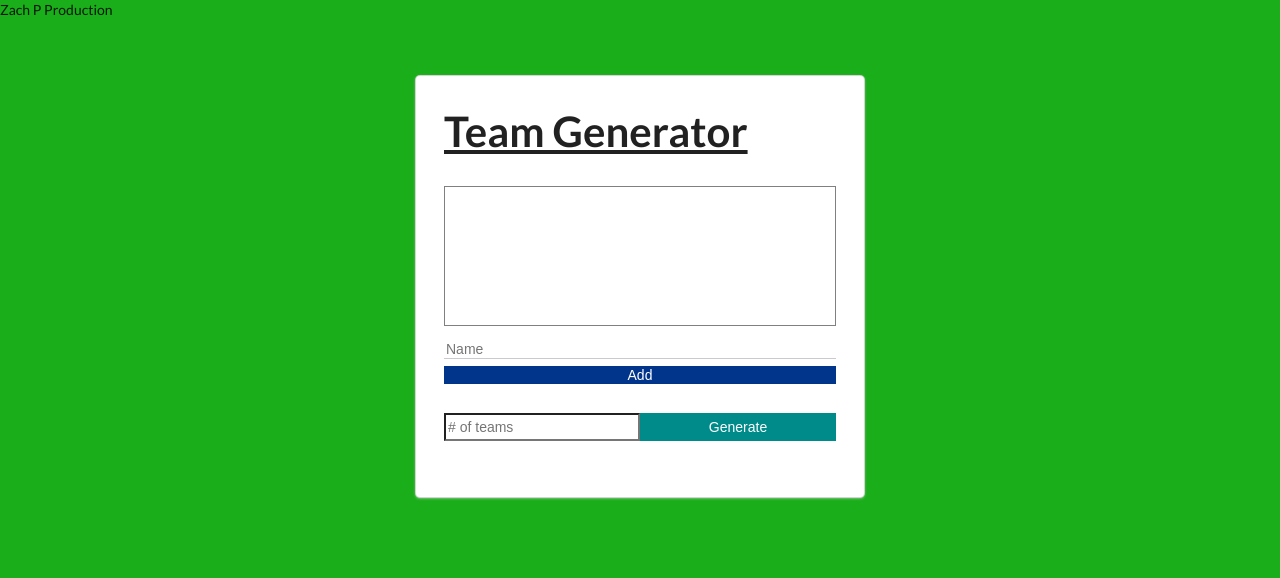
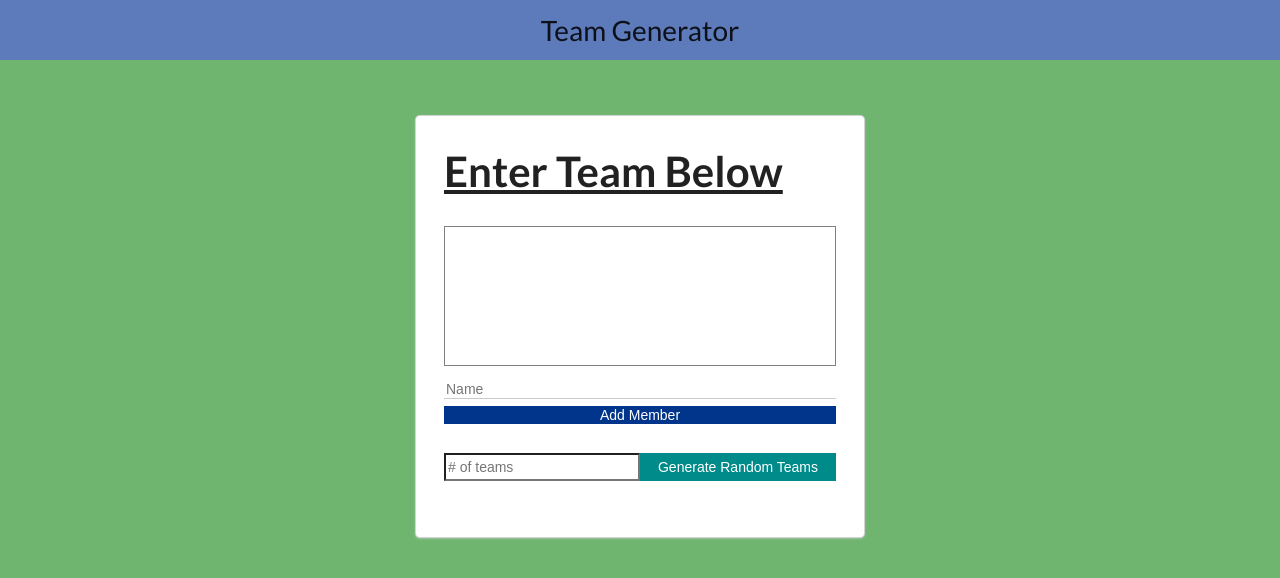
Before and after one commit to Zachporras1/Angular-Team-Generator-App, an Angular app: page / in a window 1280 px wide. Shown: the top 578 px of the page. Built offline with nearby package versions, Linux system fonts and the light colour scheme.

Commit message:
TeamAppFinal

```diff
--- a/src/app/app.component.css
+++ b/src/app/app.component.css
@@ -3,6 +3,15 @@
     width: 40rem;
     margin: 0 auto;
   }
+
+    .toprow{
+      display: flex;
+      justify-content: center;
+      background-color: rgb(93, 122, 187);
+      font-size: 200%;
+      padding: 20px;
+    }
+
 
   h1 {
     font-size: 3rem;
@@ -69,14 +78,3 @@
   button{
     cursor: pointer;
   }
-
-  .team-container{
-    margin-bottom: 1rem;
-    background-color: rgb(230, 218, 63);
-  }
-
-  .team-container ul{
-    border: 0.1rem solid rgba(128,128,128,0.418);
-    margin: 0;
-    padding: 0.5rem;
-  }
--- a/src/app/app.component.html
+++ b/src/app/app.component.html
@@ -1,9 +1,9 @@
 
-<header>Zach P Production</header>
+<header class="toprow">Team Generator</header>
 
 <div class="container">
 <div class="ui card">
-  <h1>Team Generator</h1>
+  <h1>Enter Team Below</h1>
   <ul class="list">
     <li *ngFor="let member of members"> {{member}}</li>
   </ul>
@@ -14,7 +14,7 @@
     (input)="onInput(addMemberInput.value)"
     [value]="newMemberName"
     />
-    <button (click)="addMember()">Add</button>
+    <button (click)="addMember()">Add Member</button>
   </div>
 
   <div class="input-container">
@@ -24,19 +24,13 @@
     [value]="numberOfTeams"
     />
 
-    <button (click)="generateTeams()" >Generate</button>
+    <button (click)="generateTeams()" >Generate Random Teams </button>
   </div>
 
   <p *ngIf="errorMessage" class="error-msg">{{errorMessage}}</p>
 </div>
 
 <div *ngIf="teams.length" class="teams-container">
-  <div *ngFor="let team of teams;let i=index" class="team-container">
-      <h3>Team {{i+1}}</h3>
-      <ul >
-        <li *ngFor="let member of team"> {{member}}</li>
-      </ul>
-  </div>
-
+<app-team *ngFor="let team of teams;let i=index" [team]="team" [index]="i"></app-team>
 </div>
 </div>
--- a/src/app/app.module.ts
+++ b/src/app/app.module.ts
@@ -2,10 +2,12 @@ import { NgModule } from '@angular/core';
 import { BrowserModule } from '@angular/platform-browser';
 
 import { AppComponent } from './app.component';
+import { TeamComponent } from './team/team.component';
 
 @NgModule({
   declarations: [
-    AppComponent
+    AppComponent,
+    TeamComponent
   ],
   imports: [
     BrowserModule
--- /dev/null
+++ b/src/app/team/team.component.css
@@ -0,0 +1,18 @@
+.team-container{
+    margin-bottom: 1rem;
+    background-color: rgb(230, 218, 63);
+  }
+
+  .team-container ul{
+    border: 0.1rem solid rgba(128,128,128,0.418);
+    margin: 0;
+    padding: 0.5rem;
+  }
+
+
+
+  li{
+    list-style: none;
+    font-size: 1.25rem;
+    margin-bottom: 0.5rem;
+}
--- /dev/null
+++ b/src/app/team/team.component.html
@@ -0,0 +1,9 @@
+
+
+    <div class="team-container">
+
+        <h3>Team {{index+1}}</h3>
+        <ul >
+          <li *ngFor="let member of team"> {{member|titlecase}}</li>
+        </ul>
+    </div>
--- /dev/null
+++ b/src/app/team/team.component.ts
@@ -0,0 +1,21 @@
+import { Component, OnInit,Input } from '@angular/core';
+
+@Component({
+  selector: 'app-team',
+  templateUrl: './team.component.html',
+  styleUrls: ['./team.component.css']
+})
+export class TeamComponent implements OnInit {
+
+  @Input() team: string[]=[];
+  @Input() index=0;
+
+
+
+
+  constructor() { }
+
+  ngOnInit(): void {
+  }
+
+}
--- a/src/styles.css
+++ b/src/styles.css
@@ -3,5 +3,5 @@
 
 body{
 
-    background-color: rgb(26, 175, 26);
+    background-color: rgb(111, 180, 111);
 }
```
Also changed, not shown: 1 other file (tests, documents, lock files or other folders).
